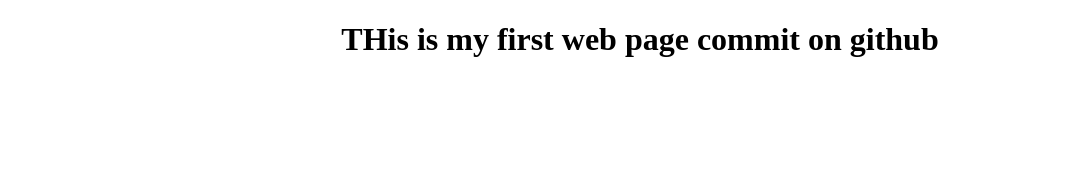
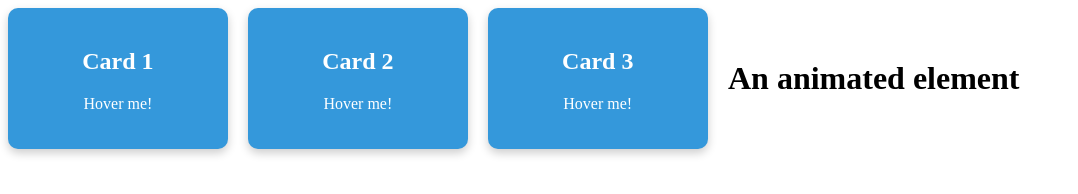
Before and after one commit to ShivDev007/prakash, a plain HTML site: page index.html in a window 1280 px wide. Shown: the whole page, without its empty margins (0-1078 px from the left). Drawn offline with nearby package versions, Linux system fonts and the light colour scheme.

Commit message:
animation changed

```diff
--- a/index.html
+++ b/index.html
@@ -3,10 +3,27 @@
 <head>
     <meta charset="UTF-8">
     <meta name="viewport" content="width=device-width, initial-scale=1.0">
-    <title>Document</title>
-    <link src="/style.css">
+    <title>Beautiful Web Page</title>
+    <link rel="stylesheet" href="style.css">
+    <link rel="stylesheet" href="https://cdnjs.cloudflare.com/ajax/libs/animate.css/4.1.1/animate.min.css">
+
 </head>
 <body>
-    <center> <h1>THis is my first web page commit on github</h1></center>
+    <div class="container">
+        <div class="card">
+            <h2>Card 1</h2>
+            <p>Hover me!</p>
+        </div>
+        <div class="card">
+            <h2>Card 2</h2>
+            <p>Hover me!</p>
+        </div>
+        <div class="card">
+            <h2>Card 3</h2>
+            <p>Hover me!</p>
+        </div>
+
+        <h1 class="animate__animated animate__bounce">An animated element</h1>
+    </div>
 </body>
 </html>
--- a/style.css
+++ b/style.css
@@ -1,4 +1,51 @@
 .body{
-    background-color: yellow;
-    color: black;
+font-family: Arial, sans-serif;
+background-color: #f0f0f0;
+margin: 0;
+padding: 0;
+display: flex;
+justify-content: center;
+align-items: center;
+min-height: 100vh;
 }
+
+.container {
+display: flex;
+justify-content: space-between; /* Ensure cards are parallel and spaced evenly */
+align-items: center;
+gap: 20px;
+width: 80%; /* Adjust the container width as needed */
+}
+
+.card {
+flex: 1; /* Make each card take equal space within the container */
+background-color: #3498db;
+border-radius: 10px;
+box-shadow: 0 4px 10px rgba(0, 0, 0, 0.2);
+color: #fff;
+text-align: center;
+padding: 20px;
+transition: transform 0.2s ease-in-out;
+}
+
+.card:hover {
+transform: scale(1.05);
+}
+
+/* Apply animations from animate.css */
+.card:nth-child(1) {
+animation: fadeIn 1s ease 0.5s 1 forwards;
+}
+
+.card:nth-child(2) {
+animation: fadeIn 1s ease 1s 1 forwards;
+}
+
+.card:nth-child(3) {
+animation: fadeIn 1s ease 1.5s 1 forwards;
+}
+
+/* Add animate.css classes for additional animations */
+.card:hover {
+animation: animate_animated.animate__rubberBand 0.7s;
+}
```
